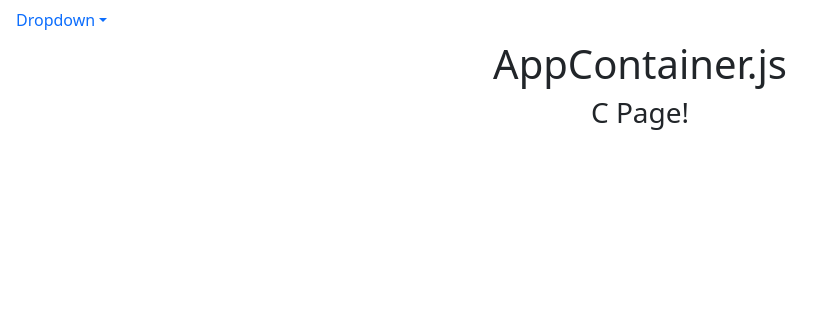
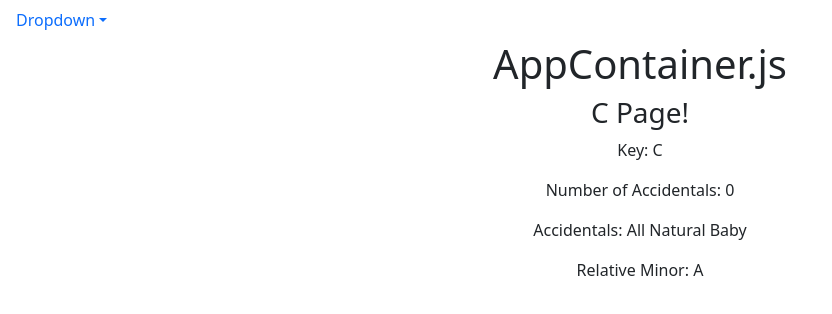
Before and after one commit to jminor90/circle-of-fifths, a React (Create React App) app: page /C in a window 1280 px wide. Shown: the top 314 px of the page, without its empty margins (0-832 px from the left). Built offline with nearby package versions, Linux system fonts and the light colour scheme.

Commit message:
Started scaleBuilder algorithm to build scales based on key and number of accidentals received

```diff
--- /dev/null
+++ b/src/assets/data/data.json
@@ -0,0 +1,60 @@
+{
+  "major": [
+    {
+      "key": "C",
+      "accidentals": 0,
+      "isSharp": false,
+      "isFlat": false,
+      "relativeMinor": "A"
+    },
+    {
+      "key": "G",
+      "accidentals": 1,
+      "isSharp": true,
+      "isFlat": false,
+      "relativeMinor": "E"
+    },
+    {
+      "key": "D",
+      "accidentals": 2,
+      "isSharp": true,
+      "isFlat": false,
+      "relativeMinor": "B"
+    },
+    {
+      "key": "A",
+      "accidentals": 3,
+      "isSharp": true,
+      "isFlat": false,
+      "relativeMinor": "F#"
+    },
+    {
+      "key": "E",
+      "accidentals": 4,
+      "isSharp": true,
+      "isFlat": false,
+      "relativeMinor": "C#"
+    },
+    {
+      "key": "B",
+      "accidentals": 5,
+      "isSharp": true,
+      "isFlat": false,
+      "relativeMinor": "G#"
+    },
+    {
+      "key": "F#",
+      "accidentals": 6,
+      "isSharp": true,
+      "isFlat": false,
+      "relativeMinor": "D#"
+    },
+    {
+      "key": "C#",
+      "accidentals": 7,
+      "isSharp": true,
+      "isFlat": false,
+      "relativeMinor": "A#"
+    }
+  ]
+}
--- a/src/pages/C-Page.js
+++ b/src/pages/C-Page.js
@@ -1,6 +1,32 @@
+import data from '../assets/data/data.json'
+
 export default function C_Page() {
+  console.log(data)
+
+  const isSharp = data.major[0].isSharp
+  const isFlat = data.major[0].isFlat
+  let isAcc;
+
+  console.log(isSharp)
+  console.log(isFlat)
+
+  if (isSharp === true) {
+    isAcc = "# Sharp"
+  } else if (isFlat === true) {
+    isAcc = "b Flat"
+  } else {
+    isAcc = "All Natural Baby"
+  }
+
+  console.log(isAcc)
 
   return (
-    <h3>C Page!</h3>
+    <>
+      <h3>C Page!</h3>
+      <p>Key: {data.major[0].key}</p>
+      <p>Number of Accidentals: {data.major[0].accidentals}</p>
+      <p>Accidentals: {isAcc}</p>
+      <p>Relative Minor: {data.major[0].relativeMinor}</p>
+    </>
   )
 }
--- a/src/pages/Homepage.js
+++ b/src/pages/Homepage.js
@@ -1,4 +1,8 @@
+import data from '../assets/data/data.json'
+
 export default function Homepage() {
+  // console.log("You are a bold one")
+  // console.log(data)
 
   return (
     <h2>Homepage.js</h2>
```
Also changed, not shown: src/utils/scaleBuilder.js (added, +37 -0 lines).
